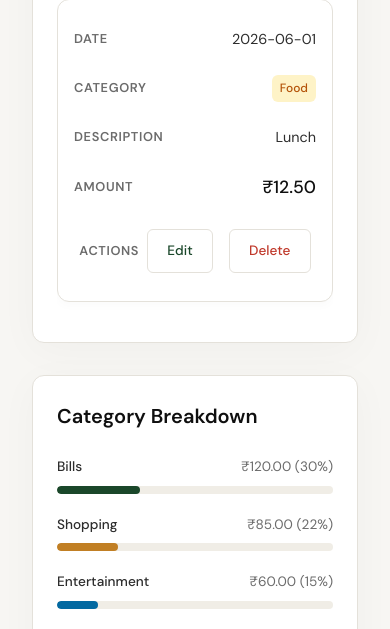
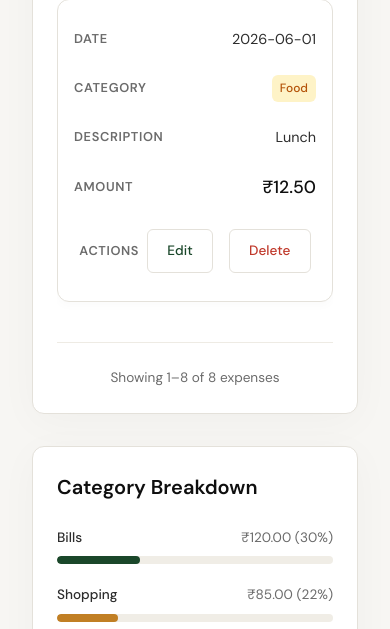
Before and after one commit to Anshhuman99/expense-tracker, a Flask app: page /profile in a window 390 px wide. Shown: the part 3694-4323 px from the top of the page. Run offline with Flask 3, Linux system fonts and the light colour scheme; the visitor is signed in with stand-in values (Sample User, id 1); data comes from the database, SQL or seed files in the repository.

Commit message:
feat: paginate dashboard expenses to show 10 items per page

```diff
--- a/app.py
+++ b/app.py
@@ -28,6 +28,7 @@ from database.queries import (
     get_category_breakdown,
     get_categories,
     get_filtered_expenses,
+    get_filtered_expenses_count,
     get_expense_by_id,
     create_budget,
     get_budget_by_id,
@@ -56,6 +57,7 @@ ALLOWED_CATEGORIES = [
     "Shopping",
     "Other",
 ]
+EXPENSES_PER_PAGE = 10
 
 app = Flask(__name__)
 app.secret_key = "dev-secret-key"
@@ -418,22 +420,44 @@ def profile():
         for item in db_breakdown
     ]
 
-    # Retrieve real expenses (filtered up to 100 vs default 10 recent)
-    if is_filtered:
-        recent_expenses = get_filtered_expenses(
-            user_id=user_id,
-            category=category,
-            start_date=start_date,
-            end_date=end_date,
-            search_query=search_query,
-            sort_by=sort_by,
-            order=order,
-            limit=100,
-        )
-    else:
-        recent_expenses = get_recent_transactions(
-            user_id, limit=10, sort_by=sort_by, order=order
-        )
+    # Retrieve real expenses (paginated, 10 per page)
+    total_count = get_filtered_expenses_count(
+        user_id=user_id,
+        category=category,
+        start_date=start_date,
+        end_date=end_date,
+        search_query=search_query,
+    )
+
+    per_page = EXPENSES_PER_PAGE
+    total_pages = max(1, math.ceil(total_count / per_page))
+
+    try:
+        page = int(request.args.get("page", 1))
+    except (ValueError, TypeError):
+        page = 1
+
+    if page < 1:
+        page = 1
+    elif page > total_pages:
+        page = total_pages
+
+    offset = (page - 1) * per_page
+
+    recent_expenses = get_filtered_expenses(
+        user_id=user_id,
+        category=category,
+        start_date=start_date,
+        end_date=end_date,
+        search_query=search_query,
+        sort_by=sort_by,
+        order=order,
+        limit=per_page,
+        offset=offset,
+    )
+
+    start_idx = (page - 1) * per_page + 1 if total_count > 0 else 0
+    end_idx = min(page * per_page, total_count)
 
     return render_template(
         "profile.html",
@@ -444,6 +468,11 @@ def profile():
         categories=categories,
         active_filters=active_filters,
         is_filtered=is_filtered,
+        page=page,
+        total_pages=total_pages,
+        total_count=total_count,
+        start_idx=start_idx,
+        end_idx=end_idx,
     )
 
 
--- a/database/queries.py
+++ b/database/queries.py
@@ -193,6 +193,35 @@ def get_categories(user_id, path=None):
         conn.close()
 
 
+def _build_filter_clause(
+    user_id, category=None, start_date=None, end_date=None, search_query=None
+):
+    """
+    Construct dynamic filter criteria query clause and binding parameters.
+    """
+    query_parts = ["user_id = ?"]
+    params = [user_id]
+
+    if category:
+        query_parts.append("category = ?")
+        params.append(category)
+
+    if start_date:
+        query_parts.append("date >= ?")
+        params.append(start_date)
+
+    if end_date:
+        query_parts.append("date <= ?")
+        params.append(end_date)
+
+    if search_query:
+        query_parts.append("(description LIKE ? OR category LIKE ?)")
+        search_param = f"%{search_query}%"
+        params.extend([search_param, search_param])
+
+    return " AND ".join(query_parts), params
+
+
 def get_filtered_expenses(
     user_id,
     category=None,
@@ -202,43 +231,55 @@ def get_filtered_expenses(
     sort_by="date",
     order="DESC",
     limit=None,
+    offset=None,
     path=None,
 ):
     """
     Retrieve expenses for a specific user filtered by category, date range, and search text.
     """
     sort_col, sort_order = _get_sort_clause(sort_by, order)
+    where_clause, params = _build_filter_clause(
+        user_id, category, start_date, end_date, search_query
+    )
 
     conn = get_db(path)
     try:
-        query = "SELECT id, amount, category, date, description FROM expenses WHERE user_id = ?"
-        params = [user_id]
-
-        if category:
-            query += " AND category = ?"
-            params.append(category)
-
-        if start_date:
-            query += " AND date >= ?"
-            params.append(start_date)
-
-        if end_date:
-            query += " AND date <= ?"
-            params.append(end_date)
-
-        if search_query:
-            query += " AND (description LIKE ? OR category LIKE ?)"
-            search_param = f"%{search_query}%"
-            params.extend([search_param, search_param])
-
+        query = f"SELECT id, amount, category, date, description FROM expenses WHERE {where_clause}"
         query += f" ORDER BY {sort_col} {sort_order}, id DESC"
 
-        if limit:
+        if limit is not None:
             query += " LIMIT ?"
             params.append(limit)
+            if offset is not None:
+                query += " OFFSET ?"
+                params.append(offset)
 
         rows = conn.execute(query, params).fetchall()
         return [dict(row) for row in rows]
+    finally:
+        conn.close()
+
+
+def get_filtered_expenses_count(
+    user_id,
+    category=None,
+    start_date=None,
+    end_date=None,
+    search_query=None,
+    path=None,
+):
+    """
+    Retrieve count of expenses matching active filters for a specific user.
+    """
+    where_clause, params = _build_filter_clause(
+        user_id, category, start_date, end_date, search_query
+    )
+
+    conn = get_db(path)
+    try:
+        query = f"SELECT COUNT(*) FROM expenses WHERE {where_clause}"
+        row = conn.execute(query, params).fetchone()
+        return row[0] if row else 0
     finally:
         conn.close()
 
--- a/static/css/profile.css
+++ b/static/css/profile.css
@@ -459,3 +459,83 @@
         margin-left: 0.5rem;
     }
 }
+
+/* Pagination Styling */
+.pagination-container {
+    display: flex;
+    justify-content: space-between;
+    align-items: center;
+    margin-top: 1.5rem;
+    padding-top: 1.5rem;
+    border-top: 1px solid var(--border-soft);
+    flex-wrap: wrap;
+    gap: 1rem;
+}
+
+.pagination-info {
+    font-size: 0.85rem;
+    color: var(--ink-muted);
+}
+
+.pagination-controls {
+    display: flex;
+    align-items: center;
+    gap: 0.5rem;
+}
+
+.page-numbers {
+    display: flex;
+    gap: 0.25rem;
+}
+
+.btn-page {
+    display: inline-flex;
+    align-items: center;
+    justify-content: center;
+    padding: 0.4rem 0.8rem;
+    border: 1px solid var(--border);
+    border-radius: var(--radius-sm);
+    background: var(--paper-card);
+    color: var(--ink-soft);
+    font-size: 0.85rem;
+    font-weight: 500;
+    text-decoration: none;
+    cursor: pointer;
+    transition: all 0.2s ease;
+    gap: 0.25rem;
+}
+
+.btn-page:hover:not(.disabled):not(.active) {
+    background: var(--paper-warm);
+    border-color: var(--ink-muted);
+    color: var(--ink);
+}
+
+.btn-page.active {
+    background: var(--ink);
+    border-color: var(--ink);
+    color: var(--paper-card);
+    font-weight: 600;
+    cursor: default;
+}
+
+.btn-page.disabled {
+    opacity: 0.5;
+    cursor: not-allowed;
+    pointer-events: none;
+}
+
+.btn-page .material-symbols-outlined {
+    font-size: 1.1rem;
+}
+
+@media (max-width: 600px) {
+    .pagination-container {
+        flex-direction: column;
+        align-items: stretch;
+        text-align: center;
+    }
+    .pagination-controls {
+        justify-content: center;
+    }
+}
--- a/templates/profile.html
+++ b/templates/profile.html
@@ -141,6 +141,52 @@
                     </tbody>
                 </table>
             </div>
+
+            <!-- Pagination Controls -->
+            {% if total_pages > 1 %}
+            <div class="pagination-container">
+                <div class="pagination-info">
+                    Showing {{ start_idx }}–{{ end_idx }} of {{ total_count }} expenses
+                </div>
+                <div class="pagination-controls">
+                    {% if page > 1 %}
+                    <a href="{{ url_for('profile', page=page-1, category=active_filters.category, start_date=active_filters.start_date, end_date=active_filters.end_date, search_query=active_filters.search_query, sort_by=active_filters.sort_by, order=active_filters.order) }}" class="btn-page">
+                        <span class="material-symbols-outlined">chevron_left</span> Previous
+                    </a>
+                    {% else %}
+                    <span class="btn-page disabled">
+                        <span class="material-symbols-outlined">chevron_left</span> Previous
+                    </span>
+                    {% endif %}
+
+                    <div class="page-numbers">
+                        {% for p in range(1, total_pages + 1) %}
+                            {% if p == page %}
+                            <span class="btn-page active">{{ p }}</span>
+                            {% else %}
+                            <a href="{{ url_for('profile', page=p, category=active_filters.category, start_date=active_filters.start_date, end_date=active_filters.end_date, search_query=active_filters.search_query, sort_by=active_filters.sort_by, order=active_filters.order) }}" class="btn-page">{{ p }}</a>
+                            {% endif %}
+                        {% endfor %}
+                    </div>
+
+                    {% if page < total_pages %}
+                    <a href="{{ url_for('profile', page=page+1, category=active_filters.category, start_date=active_filters.start_date, end_date=active_filters.end_date, search_query=active_filters.search_query, sort_by=active_filters.sort_by, order=active_filters.order) }}" class="btn-page">
+                        Next <span class="material-symbols-outlined">chevron_right</span>
+                    </a>
+                    {% else %}
+                    <span class="btn-page disabled">
+                        Next <span class="material-symbols-outlined">chevron_right</span>
+                    </span>
+                    {% endif %}
+                </div>
+            </div>
+            {% elif total_count > 0 %}
+            <div class="pagination-container">
+                <div class="pagination-info">
+                    Showing {{ start_idx }}–{{ end_idx }} of {{ total_count }} expenses
+                </div>
+            </div>
+            {% endif %}
             {% endif %}
             {% endif %}
         </div>
```
Also changed, not shown: ai/settings/specs/19-pagination.md (added, +60 -0 lines), tests/test_19-pagination.py (added, +159 -0 lines).
